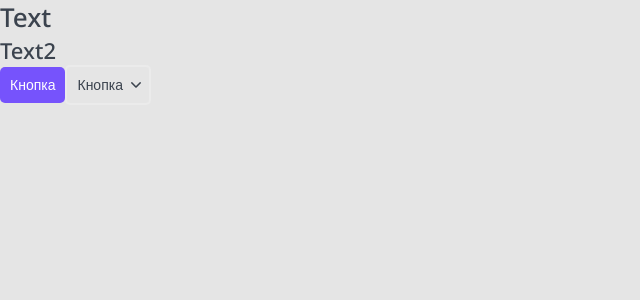
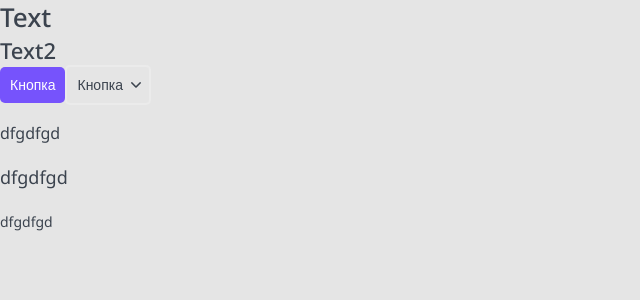
Before and after one commit to QueGonJinn/TopApp, a Next.js app: page / in a window 1280 px wide. Shown: the top 300 px of the page, without its empty margins (0-640 px from the left). Built offline with nearby package versions, Linux system fonts and the light colour scheme.

Commit message:
feat: p component implementation

```diff
--- /dev/null
+++ b/components/Ptag/Ptag.module.css
@@ -0,0 +1,22 @@
+.p {
+	display: block;
+
+	color: var(--black);
+
+	font-weight: 400;
+}
+
+.m {
+	font-size: 16px;
+	line-height: 24px;
+}
+
+.l {
+	font-size: 18px;
+	line-height: 29px;
+}
+
+.s {
+	font-size: 14px;
+	line-height: 24px;
+}
--- /dev/null
+++ b/components/Ptag/Ptag.props.ts
@@ -0,0 +1,6 @@
+import { ReactNode } from 'react';
+
+export interface PtagProps {
+	children: ReactNode;
+	size: 'm' | 'l' | 's';
+}
--- /dev/null
+++ b/components/Ptag/Ptag.tsx
@@ -0,0 +1,15 @@
+import { PtagProps } from './Ptag.props';
+import styles from './Ptag.module.css';
+import cn from 'classnames';
+
+export const Ptag = ({ children, size = 'm'}: PtagProps): JSX.Element => {
+	return (
+		<p className={cn(styles.p, {
+			[styles.m]: size == 'm',
+			[styles.l]: size == 'l',
+			[styles.s]: size == 's',
+		})}>
+		{children}
+		</p>
+	);
+};
--- a/components/index.ts
+++ b/components/index.ts
@@ -1,2 +1,3 @@
 export * from './Htag/htag';
 export * from './Button/Button';
+export * from './Ptag/Ptag';
--- a/pages/index.tsx
+++ b/pages/index.tsx
@@ -1,5 +1,5 @@
 import React from 'react';
-import { Htag, Button } from '../components';
+import { Htag, Button, Ptag } from '../components';
 
 export default function Home(): JSX.Element {
 	return (
@@ -9,6 +9,9 @@ export default function Home(): JSX.Element {
 			<Htag tag='h2'>Text2</Htag>
 			<Button appearance='primary'>Кнопка</Button>
 			<Button appearance='ghost' arrow='down'>Кнопка</Button>
+			<Ptag size='m'>dfgdfgd</Ptag>
+			<Ptag size='l'>dfgdfgd</Ptag>
+			<Ptag size='s'>dfgdfgd</Ptag>
 		</>
 	);
 }
```
